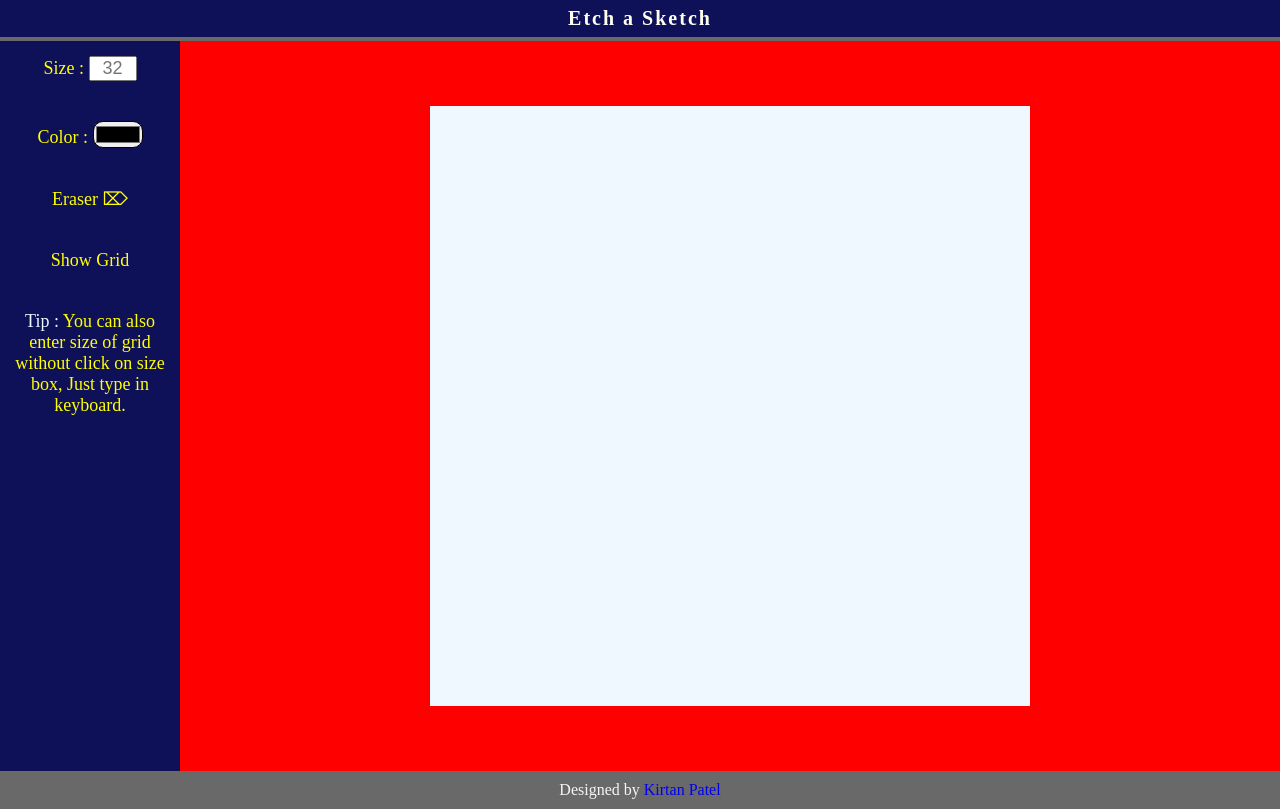
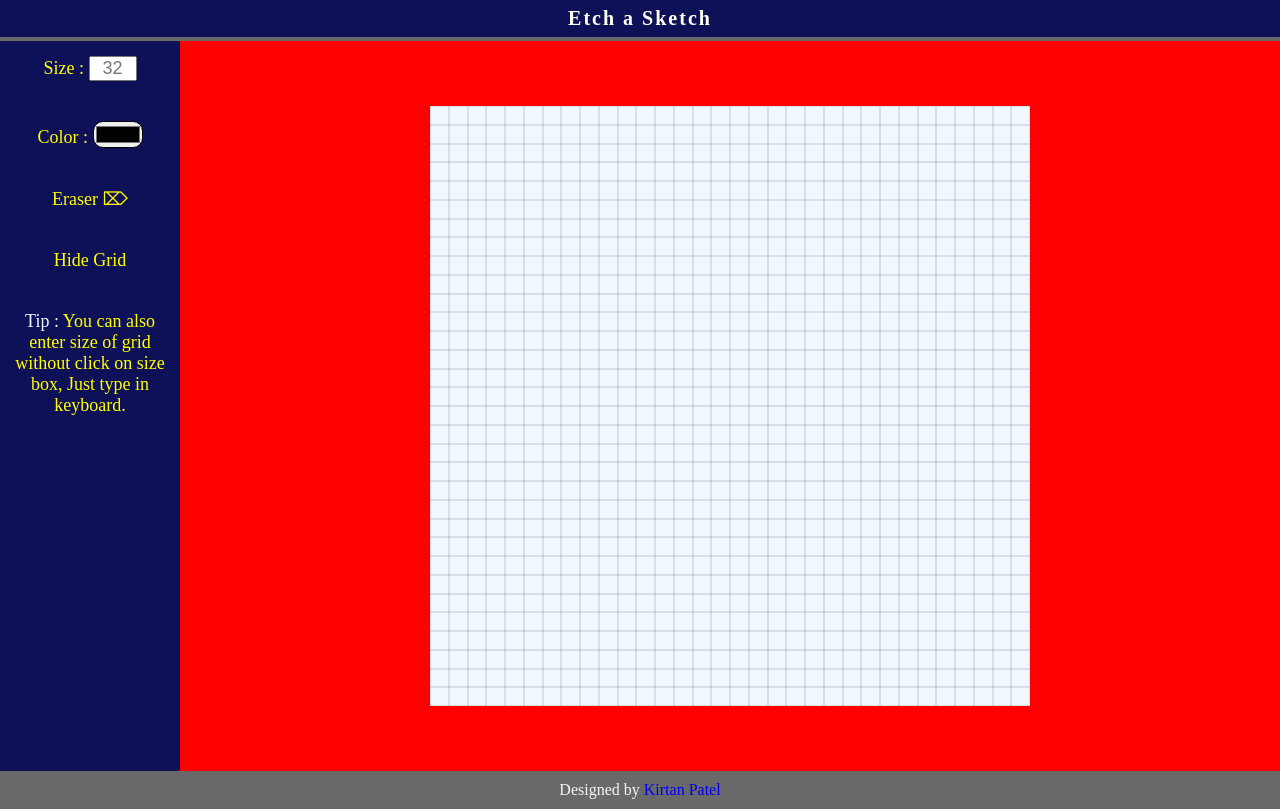
Before and after one commit to IamFLaME03/Odin_Projects, a plain HTML site: page etch-a-sketch/index.html in a window 1280 px wide. Drawn offline with Linux system fonts and the light colour scheme.

Commit message:
In etch-e-sketch project, grid initially show

```diff
--- a/etch-a-sketch/index.html
+++ b/etch-a-sketch/index.html
@@ -21,7 +21,7 @@
                 Color : <input type="color" name="colorSel" id="colorSel">
             </div>
             <div class="eraser">Eraser ⌦</div>
-            <div class="gridView">Show Grid</div>
+            <div class="gridView">Hide Grid</div>
             <p class="tip"><span>Tip :</span> You can also enter size of grid without click on size box, Just type in keyboard.</p>
         </div>
         <div class="work-area">
--- a/etch-a-sketch/myScript.js
+++ b/etch-a-sketch/myScript.js
@@ -10,7 +10,7 @@ const keyDisplay = document.querySelector('.keyDisplay')
 
 let eraser = false;
 let num = 0;
-let gridShow = false;
+let gridShow = true;
 
 eraserBtn.addEventListener("click", function (e) {
     if(eraser == false){
--- a/etch-a-sketch/style.css
+++ b/etch-a-sketch/style.css
@@ -76,7 +76,7 @@ main{
 }
 .container div{
     background: aliceblue;
-    /* box-shadow: inset 0 0 1px; */
+    box-shadow: inset 0 0 1px;
     width: calc(600px / 3);
     height: calc(600px / 3);
 }
```
